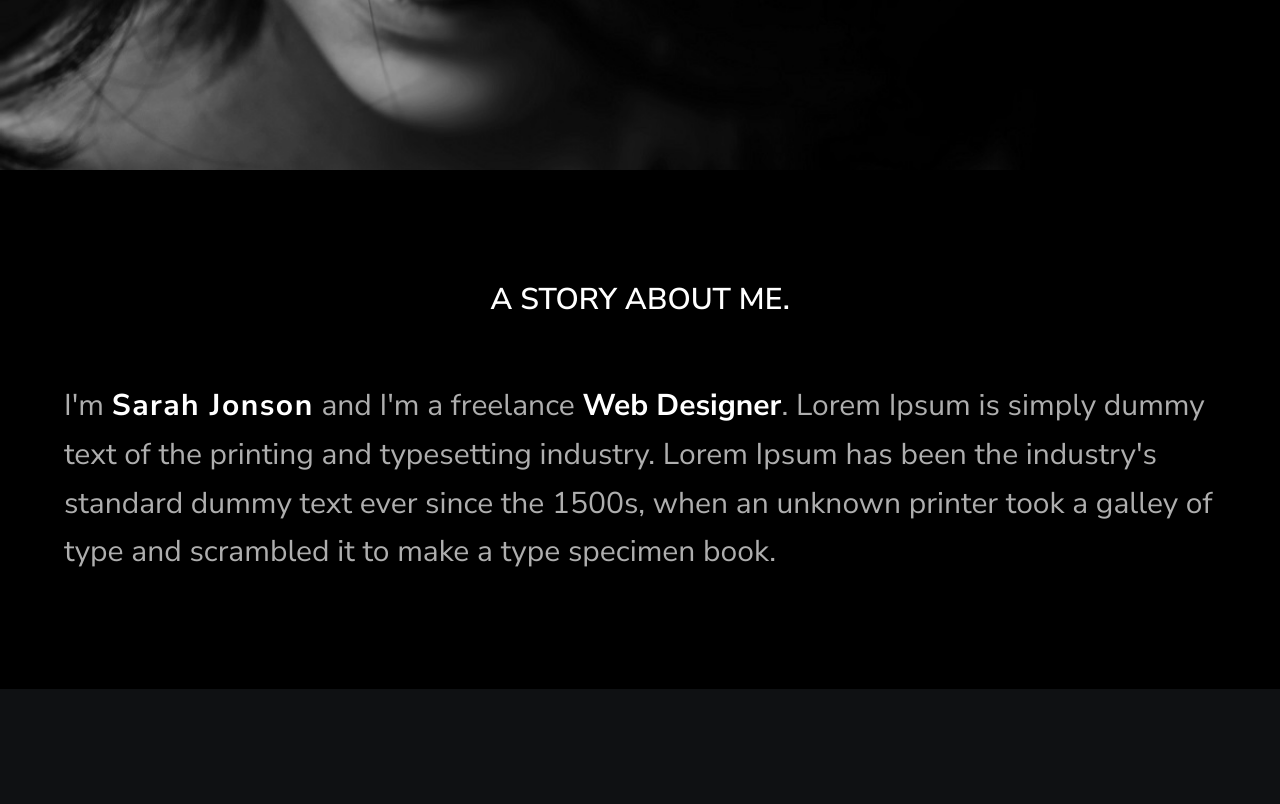
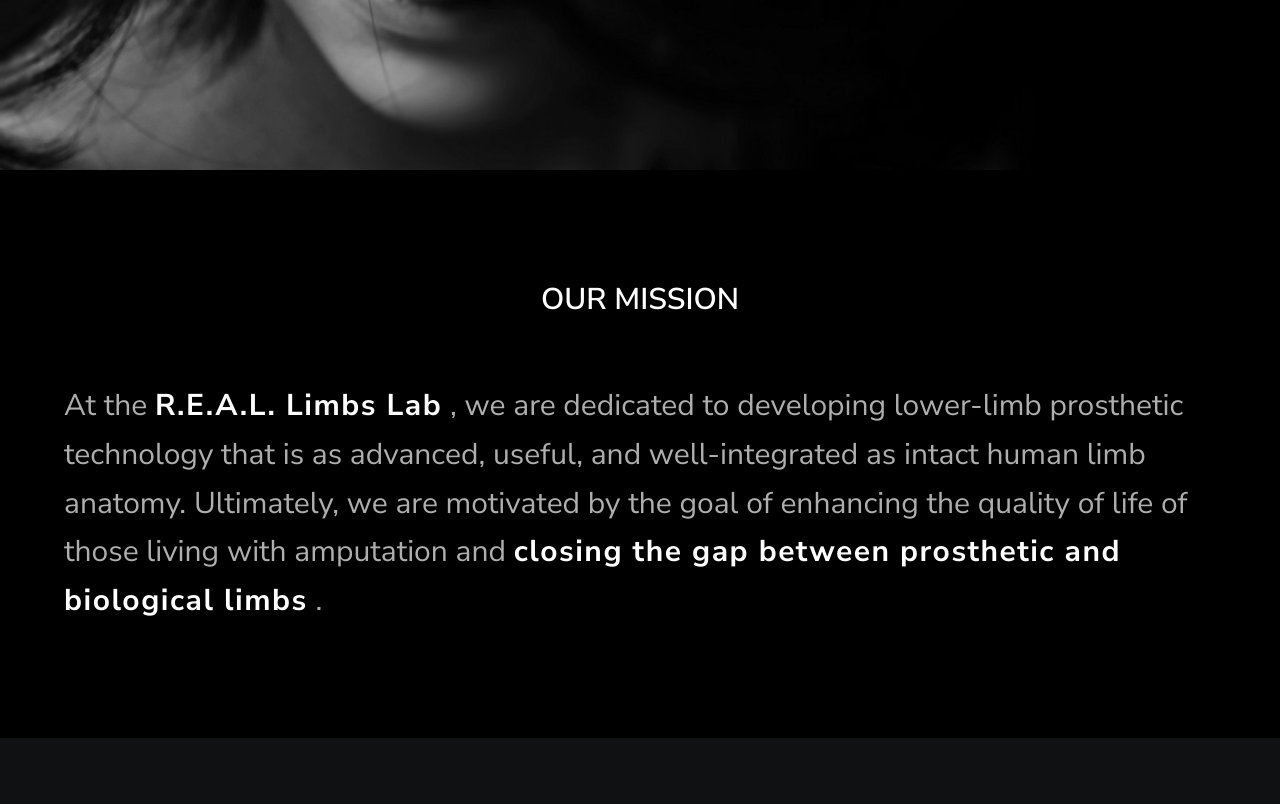
Before and after one commit to REAL-Limbs-Lab-OSU/REAL-Limbs-Lab-OSU.github.io, a Next.js app: page / in a window 1280 px wide. Shown: the part 530-1334 px from the top of the page. Built offline with nearby package versions, Linux system fonts and the light colour scheme.

Commit message:
Update AboutMe.tsx

```diff
--- a/components/AboutMe.tsx
+++ b/components/AboutMe.tsx
@@ -8,10 +8,10 @@
     >
       <div className="max-w-6xl mx-auto flex flex-col gap-6 md:gap-16">
         <h1 className="text-3xl uppercase font-semibold text-center">
-          A Story about me.
+          Our Mission
         </h1>
         <p className="text-xl md:text-3xl font-medium md:leading-relaxed text-textColor">
-          I'm{" "}
+{/*           I'm{" "}
           <span className="font-bold tracking-wider text-white">
             Sarah Jonson
           </span>{" "}
@@ -20,7 +20,20 @@
           Ipsum is simply dummy text of the printing and typesetting industry.
           Lorem Ipsum has been the industry's standard dummy text ever since the
           1500s, when an unknown printer took a galley of type and scrambled it
-          to make a type specimen book.
+          to make a type specimen book. */}
+          At the {" "}
+          <span className="font-bold tracking-wider text-white">
+            R.E.A.L. Limbs Lab
+          </span>{" "}
+          , we are dedicated to developing lower-limb prosthetic technology that is as advanced,
+          useful, and well-integrated as intact human limb anatomy. Ultimately, we are
+          motivated by the goal of enhancing the quality of life of those living with
+          amputation and
+          {" "}
+          <span className="font-bold tracking-wider text-white">
+            closing the gap between prosthetic and biological limbs
+          </span>{" "}
+          .
         </p>
 {/*         <div className="w-[700px] grid grid-cols-1 md:grid-cols-2 gap-8">
           <AboutList title="Web design" />
```
